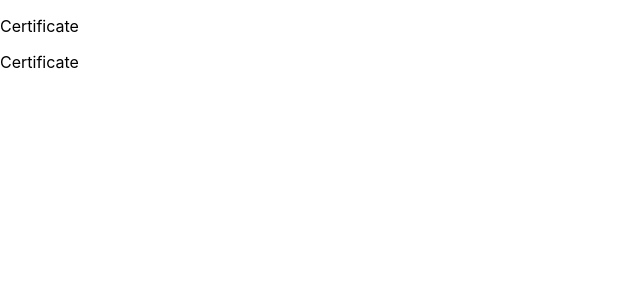
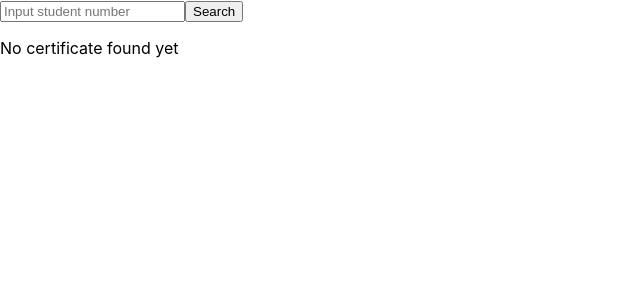
Before and after one commit to geekelo/oilchem-certificate_portal_user, a React (Create React App) app: page / in a window 1280 px wide. Shown: the top 300 px of the page, without its empty margins (0-640 px from the left). Built offline with nearby package versions, Linux system fonts and the light colour scheme; no server answers.

Commit message:
🟢 Implement search logic and certificate display

```diff
--- a/package.json
+++ b/package.json
@@ -7,6 +7,7 @@
     "@testing-library/jest-dom": "^5.17.0",
     "@testing-library/react": "^13.4.0",
     "@testing-library/user-event": "^13.5.0",
+    "prop-types": "^15.8.1",
     "react": "^18.2.0",
     "react-dom": "^18.2.0",
     "react-redux": "^9.0.4",
--- a/src/components/certificate.js
+++ b/src/components/certificate.js
@@ -1,9 +1,58 @@
-import React from 'react';
+import React, { useEffect } from 'react';
+import PropTypes from 'prop-types';
+import { useDispatch, useSelector } from 'react-redux';
+import { displayPersonnel } from '../redux/certificateSlice';
 
-function Certificate() {
-  return (
-    <div>Certificate</div>
-  );
+function Certificate({ foundCertificate }) {
+  const dispatch = useDispatch();
+  const personnel = useSelector((state) => state.display_certificates.personnel);
+  const { certificate, student } = foundCertificate;
+  console.log(foundCertificate);
+
+  useEffect(() => {
+    dispatch(displayPersonnel());
+  }, [dispatch]);
+
+  if (personnel) {
+    const trainingdirector = personnel
+      .filter((each) => each.id === certificate[0].training_director_id);
+
+    const traininginstructor = personnel
+      .filter((each) => each.id === certificate[0].training_instructor_id);
+
+    const externalfacilitator = personnel
+      .filter((each) => each.id === certificate[0].external_facilitator_id);
+
+    console.log(trainingdirector);
+    return (
+      <div>
+        <div>Certificate</div>
+        <p>{certificate[0].name}</p>
+        <p>{certificate[0].title}</p>
+        <p>{certificate[0].course}</p>
+        <p>{certificate[0].purpose}</p>
+        <p>{certificate[0].start_date}</p>
+        <p>{certificate[0].end_date}</p>
+        <p>{trainingdirector[0].name}</p>
+        <p>{trainingdirector[0].signature}</p>
+        <p>{traininginstructor[0].name}</p>
+        <p>{traininginstructor[0].signature}</p>
+        <p>{externalfacilitator[0].name}</p>
+        <p>{externalfacilitator[0].signature}</p>
+        <p>{student[0].name}</p>
+        <p>{student[0].unique_number}</p>
+
+      </div>
+    );
+  }
 }
 
+Certificate.propTypes = {
+  foundCertificate: PropTypes.shape({
+    certificate: PropTypes.objectOf(PropTypes.string).isRequired,
+    student: PropTypes.objectOf(PropTypes.string).isRequired,
+    // Add other properties and their PropTypes as needed
+  }).isRequired,
+};
+
 export default Certificate;
--- a/src/components/search.js
+++ b/src/components/search.js
@@ -1,11 +1,59 @@
-import React from 'react';
+import React, { useEffect, useState } from 'react';
+import { useDispatch, useSelector } from 'react-redux';
 import Certificate from './certificate';
+import { displayCertificates, displayPersonnel, displayStudents } from '../redux/certificateSlice';
 
 function Search() {
+  const dispatch = useDispatch();
+  const certificates = useSelector((state) => state.display_certificates.certificates);
+  const students = useSelector((state) => state.display_certificates.students);
+  const [searchValue, setSearchValue] = useState('');
+  const [foundCertificate, setCertificate] = useState({});
+
+  useEffect(() => {
+    dispatch(displayCertificates());
+    dispatch(displayStudents());
+    dispatch(displayPersonnel());
+  }, [dispatch]);
+
+  const handlesubmit = () => {
+    const targetStudent = students.filter((each) => each.unique_number === searchValue);
+    if (targetStudent.length > 0) {
+      const targertCetificate = certificates
+        .filter((each) => each.student_id === targetStudent[0].id);
+      setCertificate({
+        certificate: targertCetificate,
+        student: targetStudent,
+      });
+      alert('found');
+    } else {
+      alert('Non found');
+    }
+  };
+
+  const handlechange = (e) => {
+    setSearchValue(
+      e.target.value,
+    );
+  };
+
+  console.log(certificates);
+  console.log(students);
   return (
     <div>
-      <p>Certificate</p>
-      <Certificate />
+      <div>
+        <input
+          type="text"
+          name="searchNumber"
+          value={searchValue}
+          placeholder="Input student number"
+          onChange={handlechange}
+        />
+        <button type="submit" onClick={handlesubmit}>Search</button>
+      </div>
+      {foundCertificate.certificate !== undefined
+        ? (<Certificate foundCertificate={foundCertificate} />)
+        : (<p>No certificate found yet</p>)}
     </div>
   );
 }
--- a/src/redux/certificateSlice.js
+++ b/src/redux/certificateSlice.js
@@ -4,6 +4,7 @@ import { createAsyncThunk, createSlice } from '@reduxjs/toolkit';
 const initialState = {
   students: [],
   certificates: [],
+  personnel: [],
   loggedin: 'empty',
   status: 'idle',
   error: 'no errors yet',
@@ -11,13 +12,12 @@ const initialState = {
 
 export const displayCertificates = createAsyncThunk(
   'user/display_certificates',
-  async (token) => {
+  async () => {
     try {
       const response = await fetch('http://localhost:2000/api/v1/certificates', {
         method: 'GET',
         headers: {
           'Content-Type': 'application/json',
-          Authorization: `Bearer ${token}`,
         },
       });
 
@@ -33,13 +33,12 @@ export const displayCertificates = createAsyncThunk(
   },
 );
 
-export const displayStudents = createAsyncThunk('user/display_students', async (token) => {
+export const displayStudents = createAsyncThunk('user/display_students', async () => {
   try {
     const response = await fetch('http://localhost:2000/api/v1/students', {
       method: 'GET',
       headers: {
         'Content-Type': 'application/json',
-        Authorization: `Bearer ${token}`,
       },
     });
 
@@ -53,6 +52,29 @@ export const displayStudents = createAsyncThunk('user/display_students', async (
     throw new Error('Something went wrong with creating the user');
   }
 });
+
+export const displayPersonnel = createAsyncThunk(
+  'user/display_personnel',
+  async () => {
+    try {
+      const response = await fetch('http://localhost:2000/api/v1/trainingpersonnels', {
+        method: 'GET',
+        headers: {
+          'Content-Type': 'application/json',
+        },
+      });
+
+      if (!response.ok) {
+        throw new Error('Network response was not ok');
+      }
+
+      const data = await response.json();
+      return data;
+    } catch (error) {
+      throw new Error('Something went wrong with creating the user');
+    }
+  },
+);
 
 const certificatesSlice = createSlice({
   name: 'display_certificates',
@@ -78,7 +100,7 @@ const certificatesSlice = createSlice({
         status: 'failed',
         error: action.error.message,
       }))
-      // extra reducers for displaybatch
+      // extra reducers for displaystudents
       .addCase(displayStudents.pending, (state) => ({
         ...state,
         loggedin: 'false',
@@ -96,6 +118,25 @@ const certificatesSlice = createSlice({
         loggedin: 'false',
         status: 'failed',
         error: action.error.message,
+      }))
+      // extra reducers for displaypersonnel
+      .addCase(displayPersonnel.pending, (state) => ({
+        ...state,
+        loggedin: 'false',
+        status: 'loading',
+      }))
+      .addCase(displayPersonnel.fulfilled, (state, action) => ({
+        // Update the state with the received user data
+        ...state,
+        loggedin: 'true',
+        personnel: action.payload,
+        status: 'done',
+      }))
+      .addCase(displayPersonnel.rejected, (state, action) => ({
+        ...state,
+        loggedin: 'false',
+        status: 'failed',
+        error: action.error.message,
       }));
   },
 });
```
Also changed, not shown: 1 other file (tests, documents, lock files or other folders).
